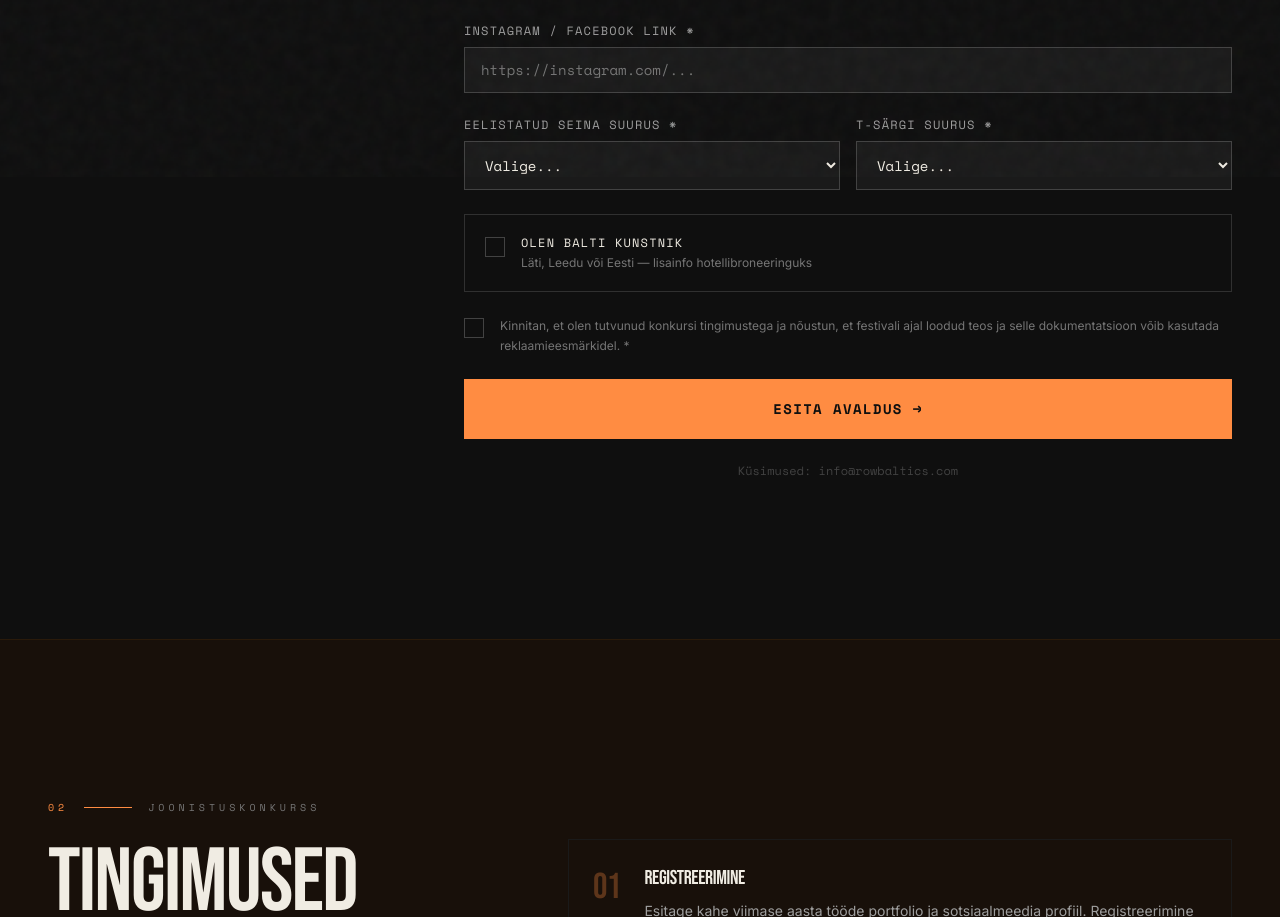
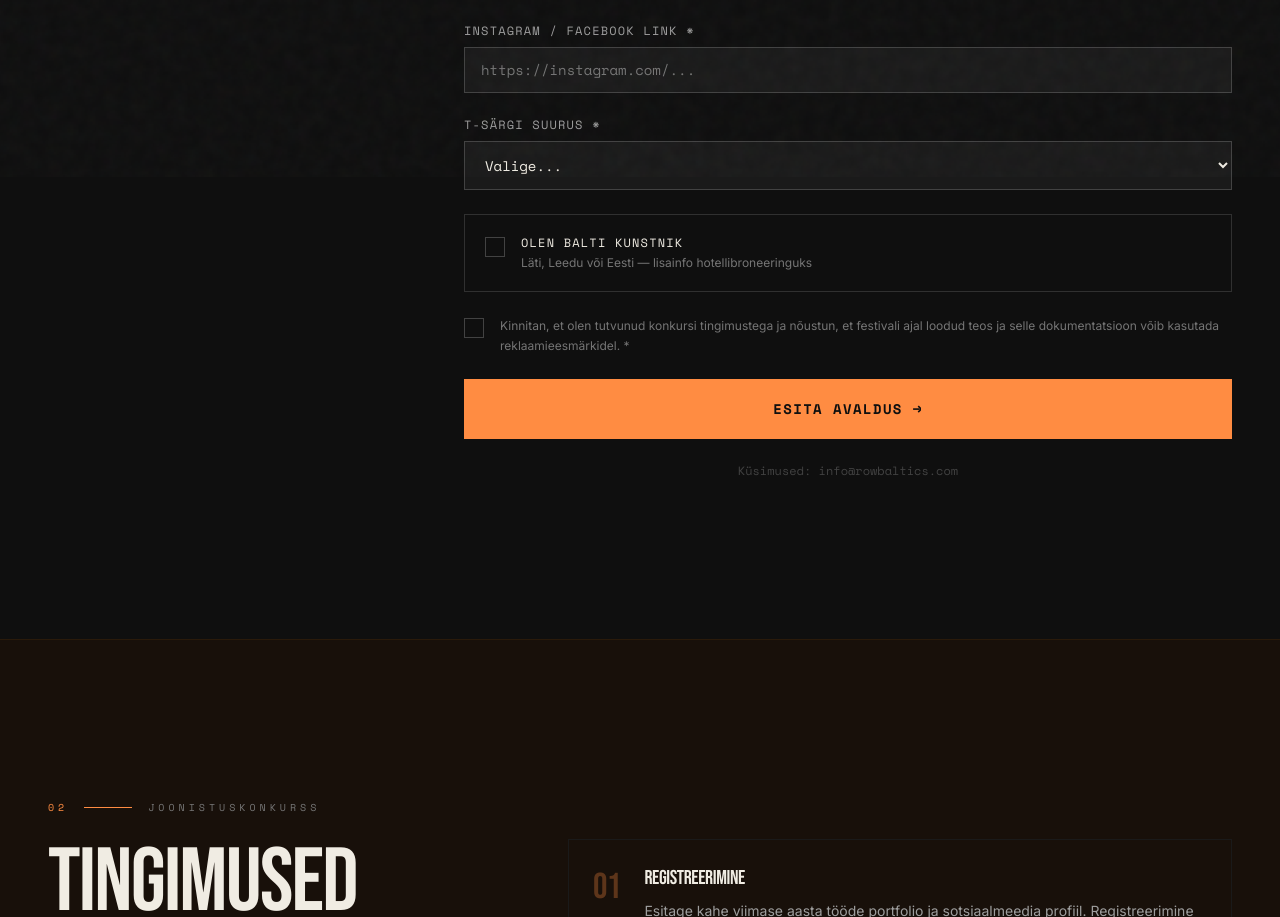
Before and after one commit to vasiljevsvladislavs-dot/rowbaltic, a Next.js app: page /ee in a window 1280 px wide. Shown: the part 1423-2340 px from the top of the page. Built offline with nearby package versions, Linux system fonts and the light colour scheme.

Commit message:
ui: remove wall size (darba laukums) field from registration form

```diff
--- a/src/app/api/register/route.ts
+++ b/src/app/api/register/route.ts
@@ -55,7 +55,7 @@ export async function POST(req: NextRequest) {
   const email          = getString(formData, 'email')
   const portfolioLink  = getString(formData, 'portfolioLink')
   const socialLink     = getString(formData, 'socialLink')
-  const platformSize   = getString(formData, 'platformSize')
+  const platformSize   = ''
   const shirtSize      = getString(formData, 'shirtSize')
   const isBalticArtist = getString(formData, 'isBalticArtist') === 'true'
   const fullName       = getString(formData, 'fullName')
@@ -74,7 +74,6 @@ export async function POST(req: NextRequest) {
   if (!email)        errors.push('email is required')
   else if (!isValidEmail(email)) errors.push('invalid email format')
   if (!socialLink)   errors.push('socialLink is required')
-  if (!platformSize) errors.push('platformSize is required')
   if (!shirtSize)    errors.push('shirtSize is required')
   if (!consent)      errors.push('consent is required')
 
--- a/src/components/sections/RegistrationForm.tsx
+++ b/src/components/sections/RegistrationForm.tsx
@@ -194,17 +194,7 @@ export default function RegistrationForm({ dict, lang }: Props) {
                 <input name="socialLink" type="url" required className="form-input" placeholder="https://instagram.com/..." />
               </div>
 
-              {/* Wall size + shirt */}
-              <div className="grid grid-cols-1 md:grid-cols-2 gap-4">
-                <div>
-                  <label className="form-label">{r.f_wall_size} *</label>
-                  <select name="platformSize" required className="form-input">
-                    <option value="">{r.f_wall_default}</option>
-                    {r.wall_sizes.map((s) => (
-                      <option key={s} value={s}>{s}</option>
-                    ))}
-                  </select>
-                </div>
+              {/* Shirt size */}
               <div>
                 <label className="form-label">{r.f_shirt}</label>
                 <select name="shirtSize" required className="form-input">
@@ -213,7 +203,6 @@ export default function RegistrationForm({ dict, lang }: Props) {
                     <option key={s} value={s}>{s}</option>
                   ))}
                 </select>
-                </div>
               </div>
 
               {/* Baltic artist toggle */}
```
Also changed, not shown: 1 other file (tests, documents, lock files or other folders). Lines whose indentation alone changed are shown as unchanged.
